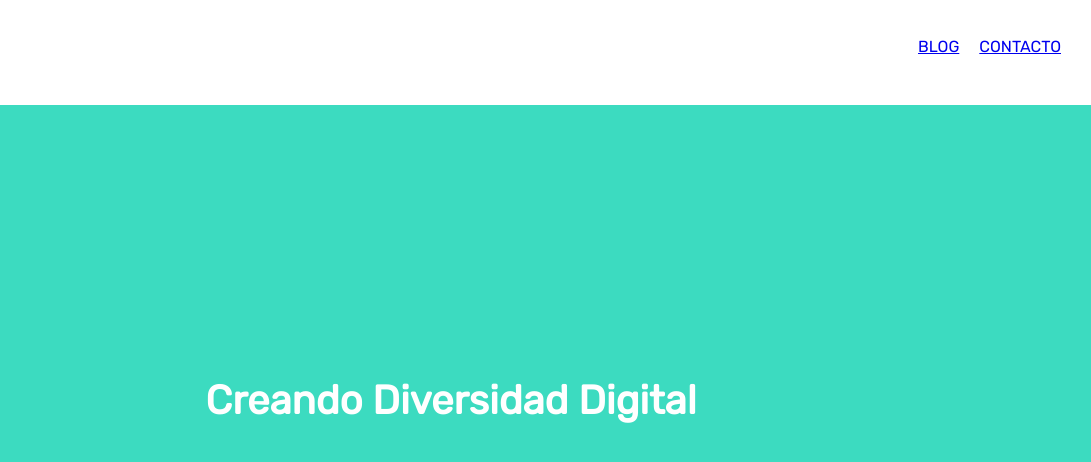
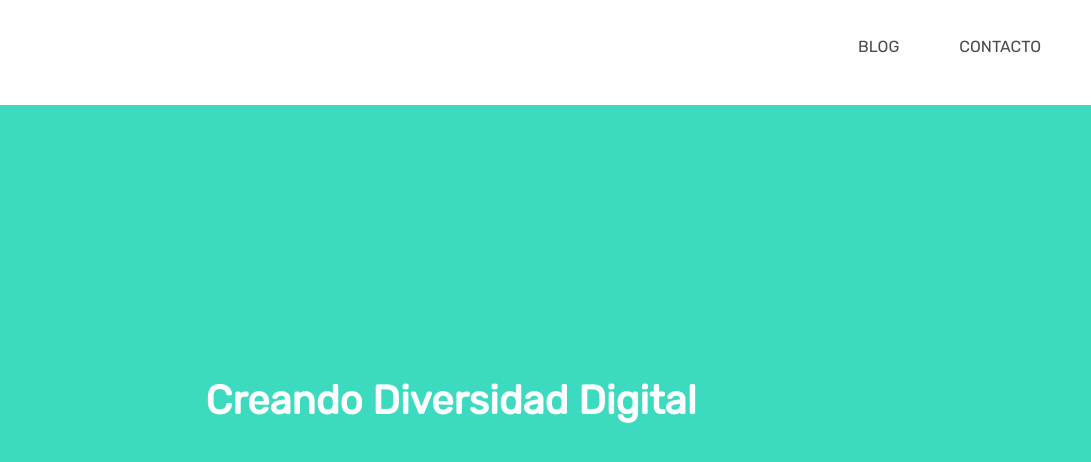
Before and after one commit to SaraJuarez/modulo-1-evaluacion-intermedia-SaraJuarez, a plain HTML site: page index.html in a window 1280 px wide. Shown: the full height of the page, 189-1280 px from the left. Drawn offline with Linux system fonts and the light colour scheme.

Commit message:
Add corrections

```diff
--- a/index.html
+++ b/index.html
@@ -1,41 +1,56 @@
 <!DOCTYPE html>
 <html lang="es">
-
   <head>
-    <meta charset="UTF-8">
-    <meta name="viewport" content="width=device-width, initial-scale=1.0">
-    <meta http-equiv="X-UA-Compatible" content="ie=edge">
+    <meta charset="UTF-8" />
+    <meta name="viewport" content="width=device-width, initial-scale=1.0" />
+    <meta http-equiv="X-UA-Compatible" content="ie=edge" />
     <title>Evaluación intermedia</title>
-    <link href="https://fonts.googleapis.com/css?family=Rubik" rel="stylesheet" />
-    <link rel=stylesheet href="./styles/styles.css">
-
+    <link
+      href="https://fonts.googleapis.com/css?family=Rubik"
+      rel="stylesheet"
+    />
+    <link rel="stylesheet" href="./styles/styles.css" />
   </head>
 
   <body>
     <header class="header">
       <div class="image-box">
-            <img class="image" src="./images/adalab-logo-155x61.png">
-
+        <img
+          title="Ir a la web principal"
+          class="image"
+          src="./images/adalab-logo-155x61.png"
+          alt="Web de Adalab"
+        />
       </div>
 
       <nav class="menu">
         <ul class="menu-items">
-                <li class="menu-objects-1"><a href="https://medium.com/adalab" target="_blank">BLOG</a></li>
-                <li class="menu-objects-2"><a href="https://adalab.es/" target="_blank">CONTACTO</a></li>
-
+          <li class="menu-objects-1">
+            <a
+              class="link"
+              href="https://medium.com/adalab"
+              target="_blank"
+              title="Ir al blog"
+              >blog</a
+            >
+          </li>
+          <li class="menu-objects-2">
+            <a
+              class="link"
+              href="https://adalab.es/"
+              target="_blank"
+              title="Ir a Contacto"
+              >contacto</a
+            >
+          </li>
         </ul>
       </nav>
-
     </header>
 
-    <div class="main">
-
-        <h1 class="diversity">Creando Diversidad Digital</h1>
-
+    <main class="main">
+      <div>
+        <h1 class="diversity">creando diversidad digital</h1>
       </div>
-
-
-
+    </main>
   </body>
-
 </html>
--- a/styles/styles.css
+++ b/styles/styles.css
@@ -1,55 +1,57 @@
 body {
-
   height: 100vh;
   margin: 0;
   box-sizing: border-box;
   text-align: center;
+  font-family: "Rubik", sans-serif;
+}
 
+.diversity {
+  font-size: 30px;
 }
 
 .main {
-
   height: 100%;
   display: flex;
   flex-direction: row;
   justify-content: center;
   align-items: center;
   background-color: #3cdbc0;
-    font-family: 'Rubik', sans-serif;
   color: #ffffff;
-
+  text-transform: capitalize;
 }
 
 .header {
-
   position: fixed;
   width: 100%;
   background-color: white;
 }
 
+.link {
+  text-transform: uppercase;
+  color: #4a4a4a;
+  padding: 20px;
+  text-decoration: none;
+}
+
 .image {
-
   width: 155px;
 }
 
 .image-box {
-
   padding: 10px 0;
 }
 
-
 .menu {
-
   padding-right: 45px;
 }
 
 .menu-items {
-
   display: flex;
   justify-content: center;
   align-items: stretch;
   list-style: none;
-    font-family: 'Rubik', sans-serif;
+  font-family: "Rubik", sans-serif;
   color: #4a4a4a;
   font-size: 16px;
   padding-top: 0;
@@ -58,18 +60,15 @@ body {
 }
 
 .menu-objects-1 {
-
   padding-right: 20px;
 }
 
-@media all and (min-width: 769px) {
-
+@media all and (min-width: 768px) {
   .diversity {
     font-size: 40px;
   }
 
   .header {
-
     display: flex;
     flex-direction: row;
     justify-content: space-between;
@@ -77,30 +76,19 @@ body {
   }
 
   .image-box {
-
     margin-top: 20px;
     margin-bottom: 20px;
     margin-left: 30px;
     padding: 0;
-
   }
 
   .menu {
-
     display: flex;
     flex-direction: row;
     align-items: center;
     padding: 0;
   }
-
-    .menu-objects-1 {
-
-        padding-right: 20px;
-    }
-
   .menu-objects-2 {
-
     padding-right: 30px;
   }
-
 }
```
Lines whose indentation alone changed are shown as unchanged.
